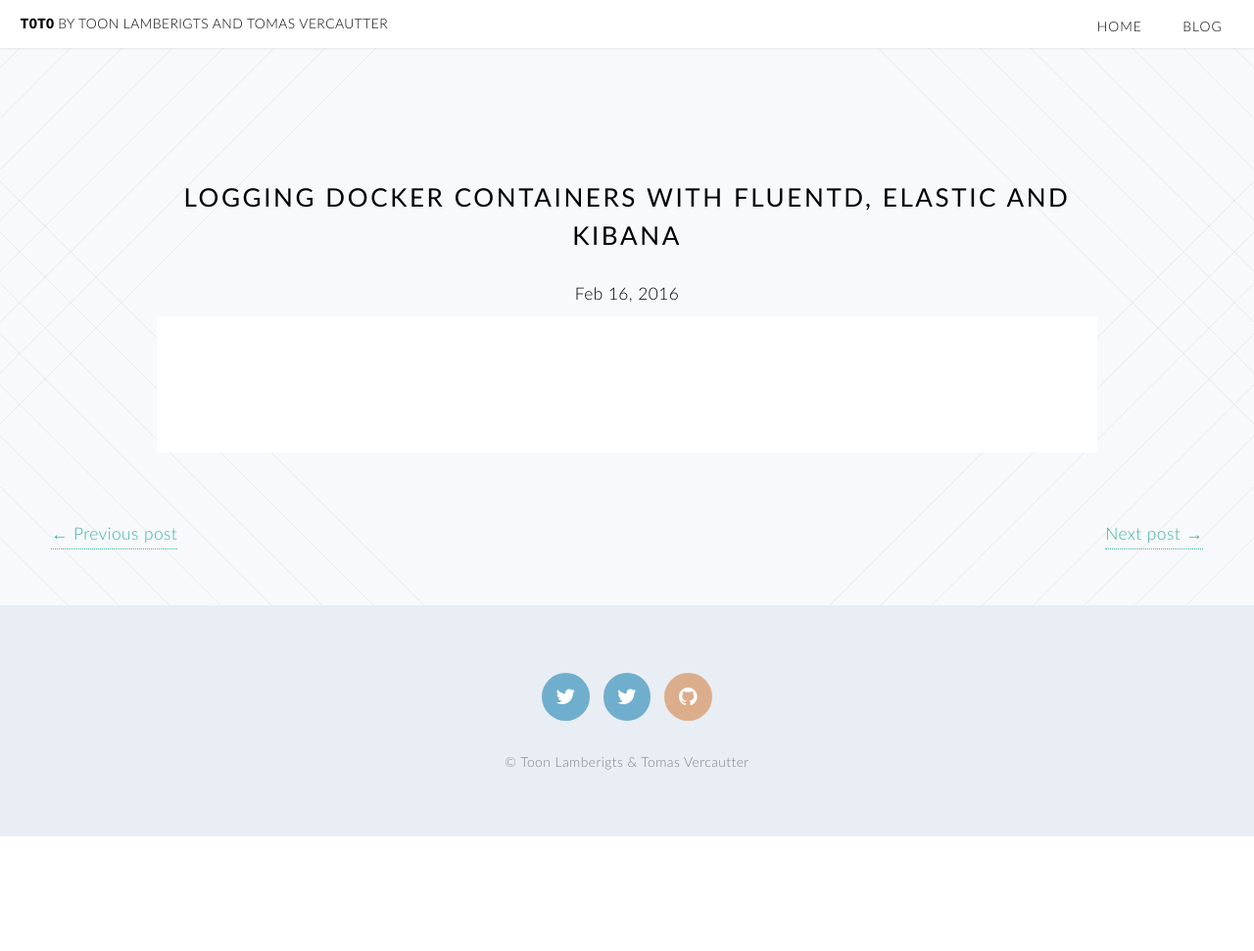
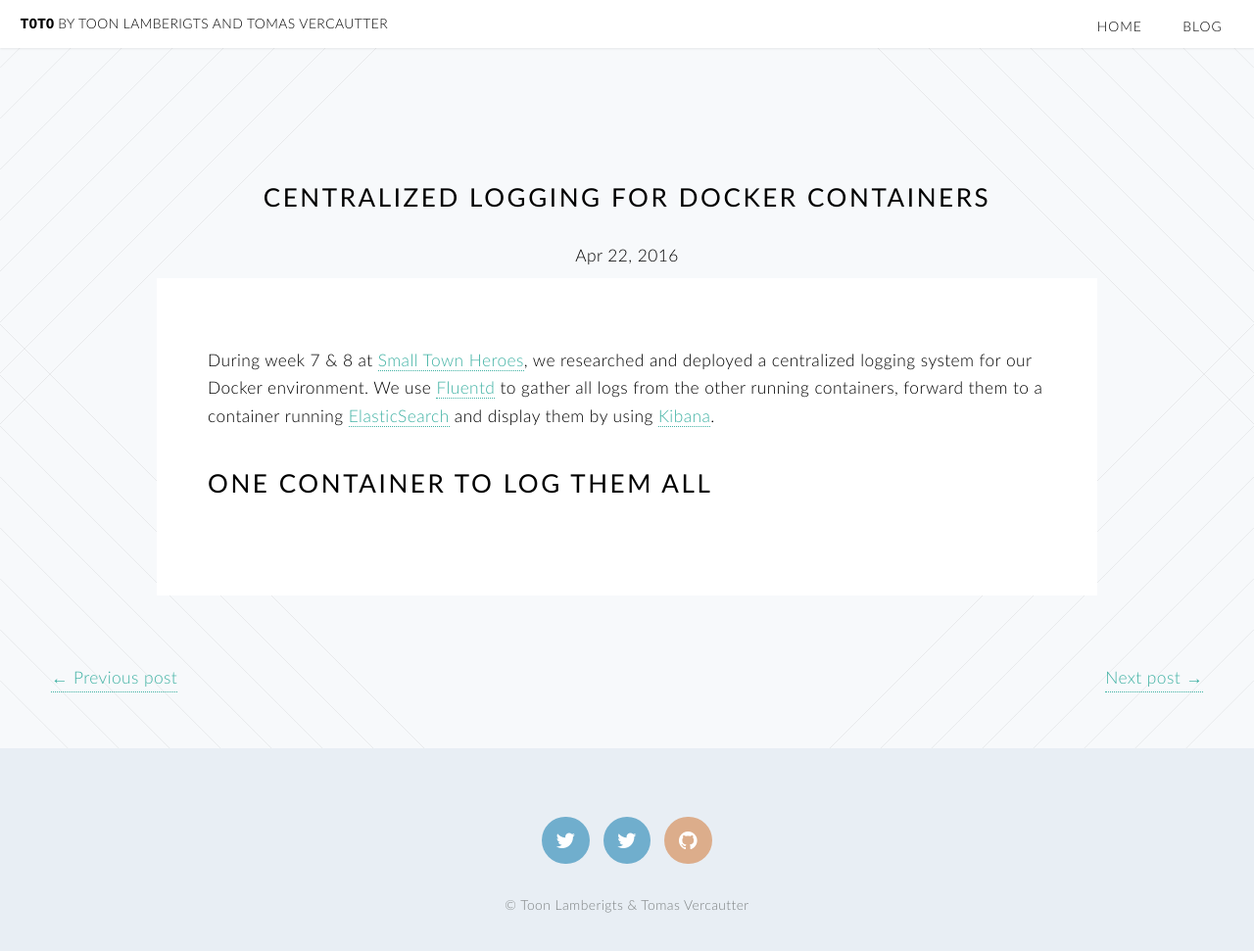
Before and after one commit to t0t0/t0t0.github.io, a Jekyll site: the page built from _posts/2016-4-22-logging-docker.md, in a window 1280 px wide and 1000 px high. Shown: the top 971 px of the window at 98% size. Built offline with Jekyll 4.4.1, drawn with Linux system fonts in a browser that asks for light colours.

Commit message:
intro post

```diff
--- a/_posts/2016-4-22-logging-docker.md
+++ b/_posts/2016-4-22-logging-docker.md
@@ -1,7 +1,12 @@
 ---
 layout: post
-title:  "Logging docker containers with fluentd, elastic and kibana"
-date:   2016-2-16 14:36:23
+title:  "Centralized logging for Docker containers"
+date:   2016-4-22 14:36:23
 category: "Internship week 8"
 tags: [docker, logging, fluentd, kibana, elastic]
 ---
+
+During week 7 & 8 at <a href="www.smalltownheroes.be">Small Town Heroes</a>, we researched and deployed a centralized logging system for our Docker environment. We use <a href="www.fluentd.org">Fluentd</a> to gather all logs from the other running containers, forward them to a container running <a href="https://www.elastic.co/products/elasticsearch">ElasticSearch</a> and display them by using <a href="https://www.elastic.co/products/kibana">Kibana</a>.
+<!--more-->
+
+## <b> One container to log them all</b>
```
